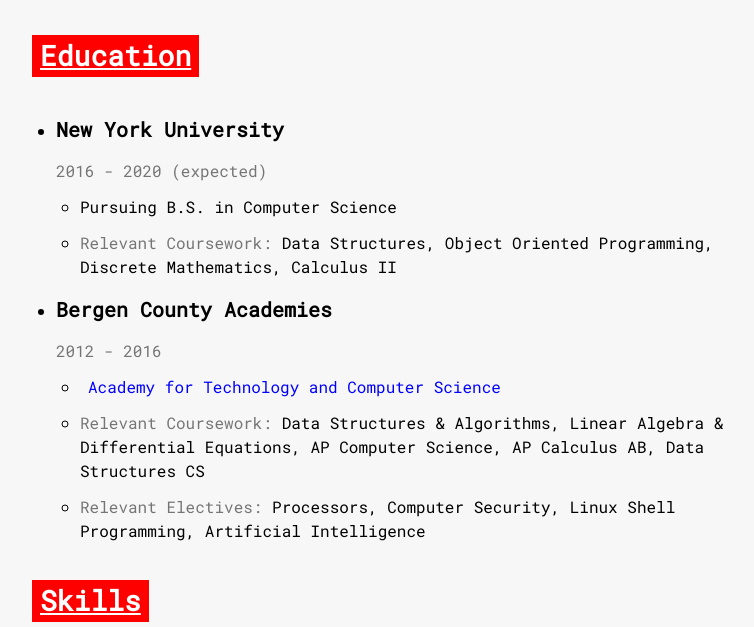
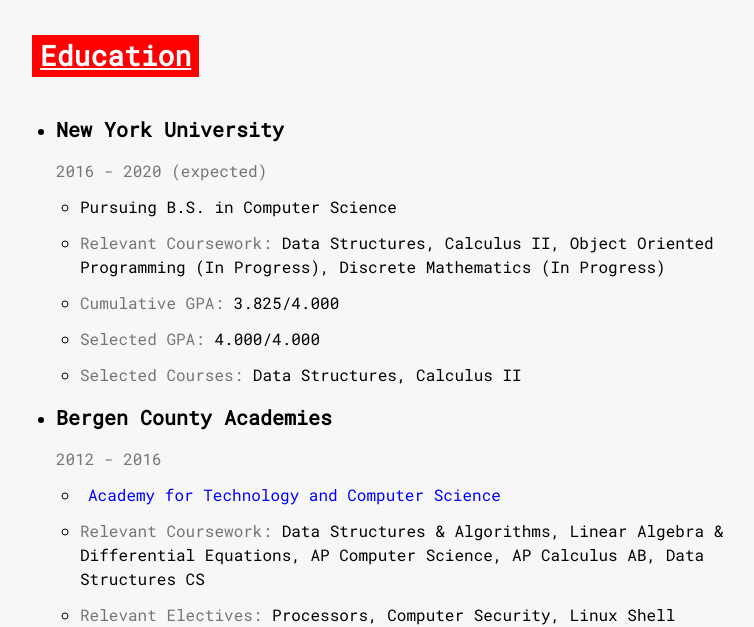
Before and after one commit to rkty13/personalsite-lambda, a Flask app: template templates/index.html in a window 1280 px wide. Shown: the part 1206-1833 px from the top of the page, without its empty margins (256-1010 px from the left). Run offline with Flask 2, Linux system fonts and the light colour scheme; the template is opened without the code that fills it, so the values that code supplies are empty; style sheets or scripts are compiled from the project's sources.

Commit message:
Content changes.

```diff
--- a/templates/index.html
+++ b/templates/index.html
@@ -86,7 +86,10 @@
               <p><span>2016 - 2020 (expected)</span></p>
               <ul>
                 <li><p>Pursuing B.S. in Computer Science</p></li>
-                <li><p><span>Relevant Coursework: </span>Data Structures, Object Oriented Programming, Discrete Mathematics, Calculus II</p></li>
+                <li><p><span>Relevant Coursework: </span>Data Structures, Calculus II, Object Oriented Programming (In Progress), Discrete Mathematics (In Progress)</p></li>
+                <li><p><span>Cumulative GPA: </span>3.825/4.000</p></li>
+                <li><p><span>Selected GPA: </span>4.000/4.000</p></li>
+                <li><p><span>Selected Courses: </span>Data Structures, Calculus II</p></li>
               </ul>
             </div>
           </li>
```
